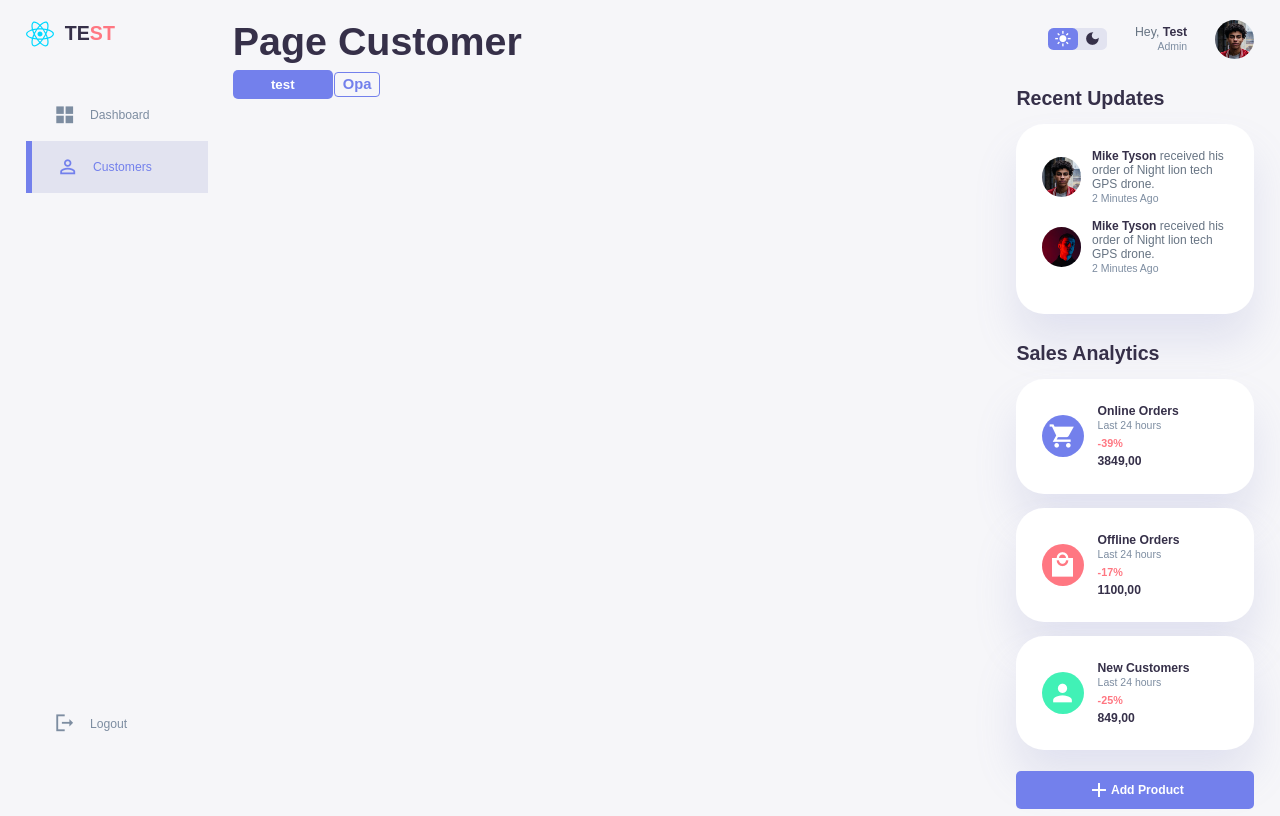
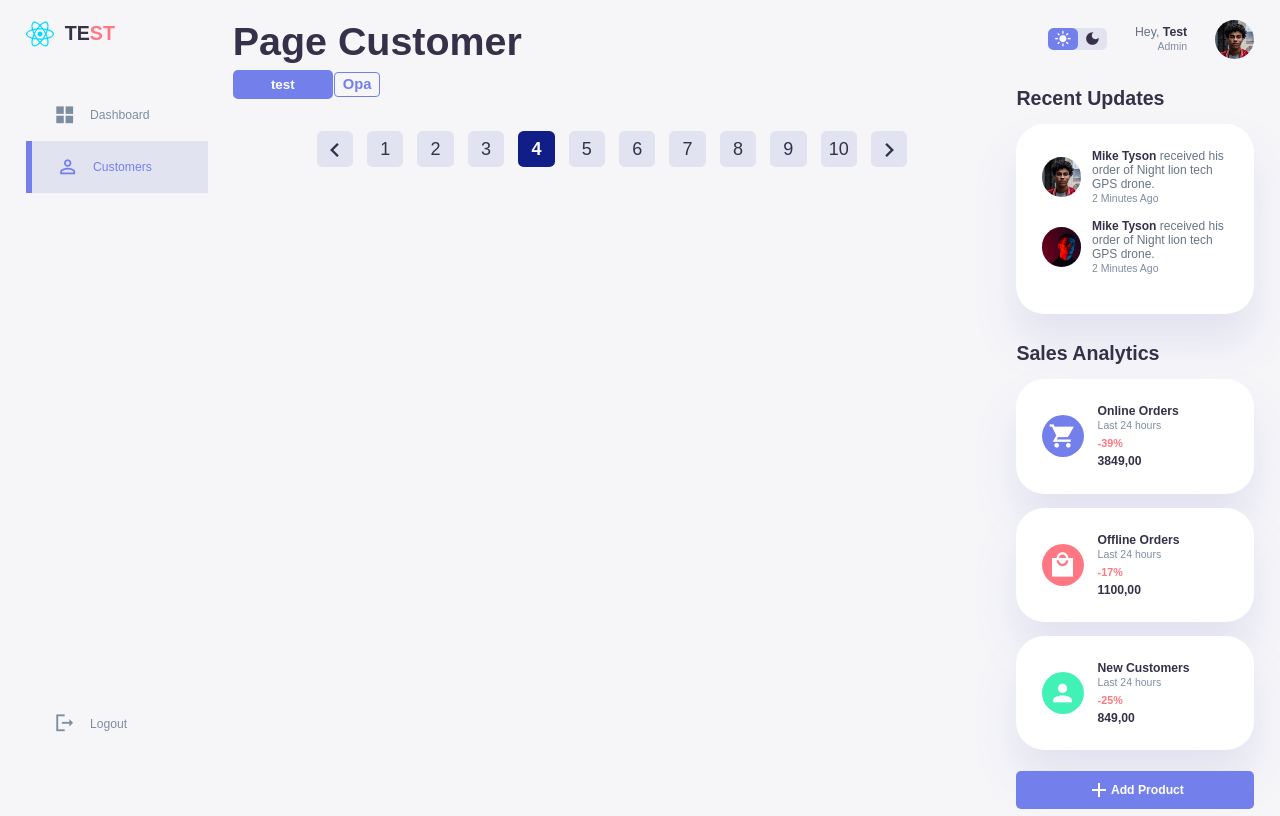
Before and after one commit to dxdns/react-components, a React (Vite) app: page /customer in a window 1280 px wide. Built offline with nearby package versions, Linux system fonts and the light colour scheme.

Commit message:
pagination component

```diff
--- /dev/null
+++ b/src/components/pagination/index.tsx
@@ -0,0 +1,34 @@
+import Icon from "../icon"
+import "./style.css"
+
+type Props = {
+    count: number
+}
+
+export default function Pagination({ count }: Props) {
+    return (
+        <ul className="pagination">
+            <li>
+                <Icon
+                    name="chevron_left"
+                    variant="text"
+                />
+            </li>
+
+            {[...Array(count)].map((_, index) => (
+                <div key={index}>
+                    <li className={`${index + 1 === 4 ? "active" : ""}`}>
+                        {index + 1}
+                    </li>
+                    {/* <li className="dots">...</li> */}
+                </div>))}
+
+            <li>
+                <Icon
+                    name="chevron_right"
+                    variant="text"
+                />
+            </li>
+        </ul>
+    )
+}
--- /dev/null
+++ b/src/components/pagination/style.css
@@ -0,0 +1,40 @@
+.pagination {
+    margin: 25px 0 15px 0;
+}
+
+.pagination,
+.pagination li {
+    display: flex;
+    align-items: center;
+    justify-content: center;
+    align-content: center;
+    flex-wrap: wrap;
+    gap: 1rem;
+}
+
+.pagination li {
+    background: var(--color-light);
+    cursor: pointer;
+}
+
+.pagination li {
+    font-size: 18px;
+    padding-top: 1px;
+    width: 2.6rem;
+    height: 2.6rem;
+    border-radius: 0.4rem;
+
+    &:hover {
+        color: var(--color-primary);
+    }
+
+    &.active {
+        color: #fff;
+        background: var(--color-primary-variant);
+        font-weight: 600;
+    }
+
+    &.dots {
+        cursor: default;
+    }
+}
--- a/src/pages/customer/index.tsx
+++ b/src/pages/customer/index.tsx
@@ -1,5 +1,6 @@
 import Badge from "../../components/badge"
 import Button from "../../components/button"
+import Pagination from "../../components/pagination"
 
 export default function Customer() {
     return (
@@ -11,6 +12,7 @@ export default function Customer() {
             <Badge variant="outlined">
                 Opa
             </Badge>
+            <Pagination count={10} />
         </>
     )
 }
```
